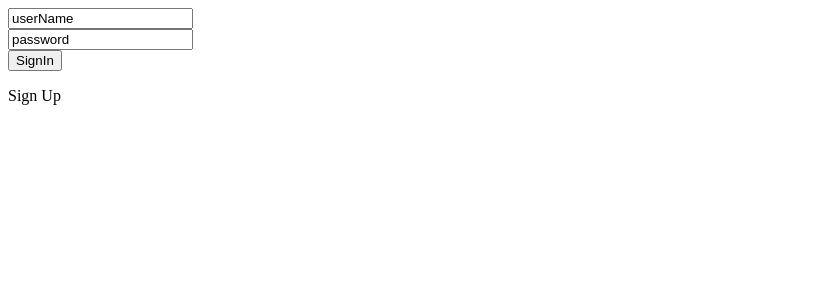
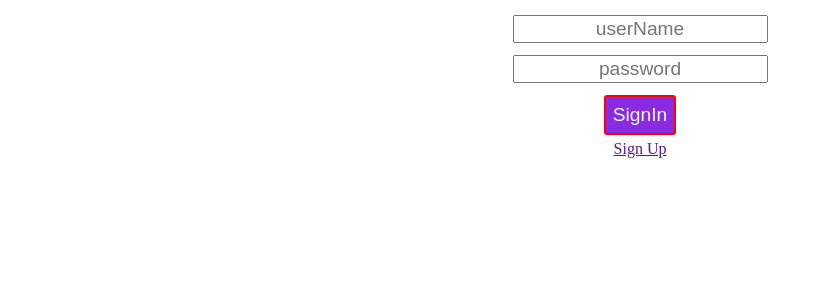
Before and after one commit to zaky-fetoh/Personal-Blog-Site, a React (Create React App) app in the folder frontend-app/: page / in a window 1280 px wide. Shown: the top 300 px of the page, without its empty margins (0-823 px from the left). Built offline with nearby package versions, Linux system fonts and the light colour scheme.

Commit message:
styling for Auth Componenetis added

```diff
--- a/frontend-app/src/component/AuthForm.js
+++ b/frontend-app/src/component/AuthForm.js
@@ -2,6 +2,8 @@ import formCreator from "./form-creator";
 import { useState } from "react";
 // import { useDispatch, useSelector } from "react-redux"
 // import {} from"../feature/auth/auth-slice";
+
+import styles from "./AuthForm.module.css"
 
 export default function AuthForm(props){
     // InUp switch is true for SignIn form and false for SignUp form
@@ -19,11 +21,11 @@ export default function AuthForm(props){
         userName:"", password:"",
     }, signInHandler,"SignIn");
 
-    return <div>
+    return <div className={styles.formContainer}>
         {(InUp && <SignInForm/>) || <SignUpForm/> }
-        <p onClick={()=>setInUp(!InUp)}>{(InUp && "Sign Up" )|| "Sign In" }</p>
+        <a onClick={(e)=>{
+            e.preventDefault()
+            setInUp(!InUp)}}
+        href="">{(InUp && "Sign Up" )|| "Sign In" }</a>
     </div>
-
-
-
 }
--- /dev/null
+++ b/frontend-app/src/component/AuthForm.module.css
@@ -0,0 +1,19 @@
+.formContainer{
+    text-align: center;
+}
+button{
+    font-size: 1.2em;
+    margin: 5px;
+    margin-top: 7px;
+    background-color: blueviolet;
+    color: aliceblue;
+    border: 2px red solid;
+    border-radius: 3px ;
+    padding: 7px;
+}
+input{
+    font-size: 1.2em;
+    margin: 5px;
+    margin-top: 7px;
+    text-align: center;
+}
--- a/frontend-app/src/component/form-creator.js
+++ b/frontend-app/src/component/form-creator.js
@@ -17,12 +17,15 @@ export default function CreatForm(initialValues, onSubmit, nameBtn="Submit") {
         return <form onSubmit={formh.handleSubmit}>
             {Object.keys(initialValues).map(e => {
                 return <> <input
-                    value={e} id={e}
+                    value={formh.values[e]} id={e}
+                    type={e==="password"?e:"text"}
                     placeholder={e} key={e}
                     onChange={formh.handleChange}
                     onBlur={formh.handleBlur}
                 />
-                <div>{formh.touched[e]&& formh.errors[e]}</div>
+                <div style={{
+                    color:"red"
+                }}>{formh.touched[e]&& formh.errors[e]}</div>
                 </>
             })}
             <button type="submit">{nameBtn}</button>
```
Also changed, not shown: 1 other file (tests, documents, lock files or other folders).
